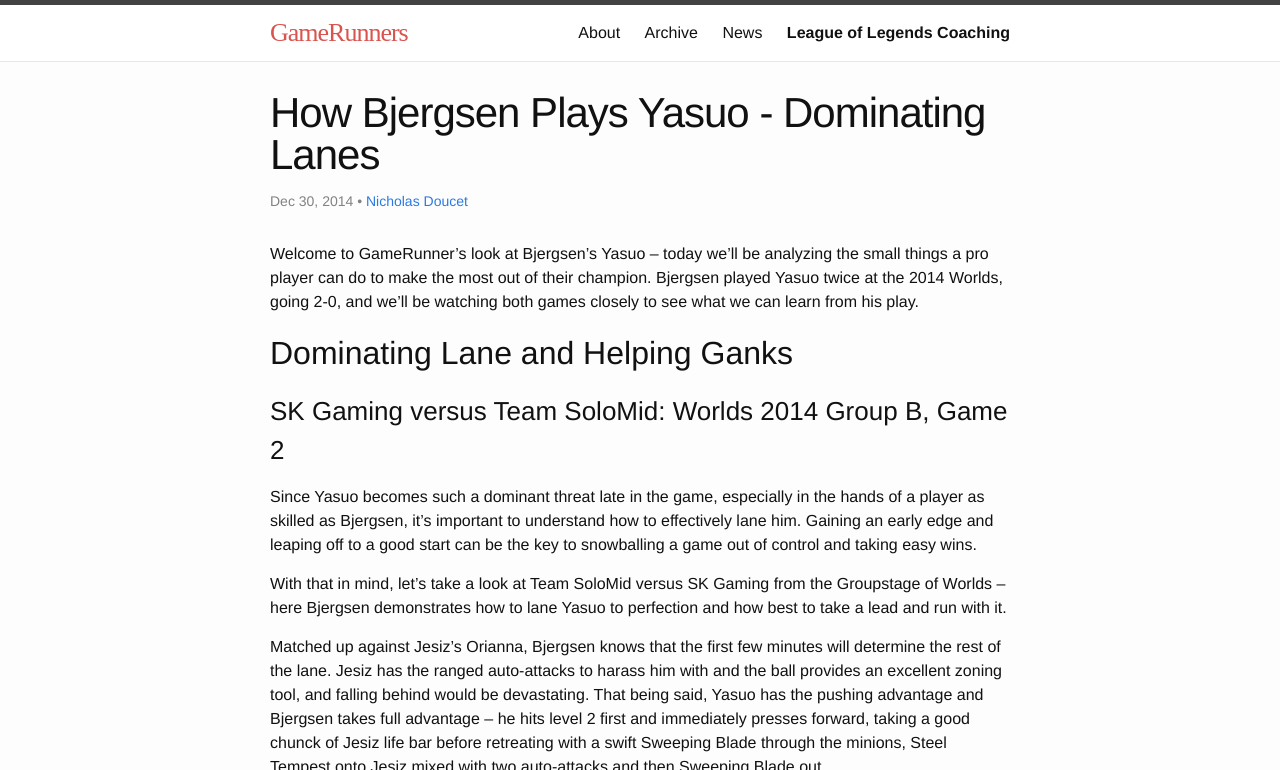
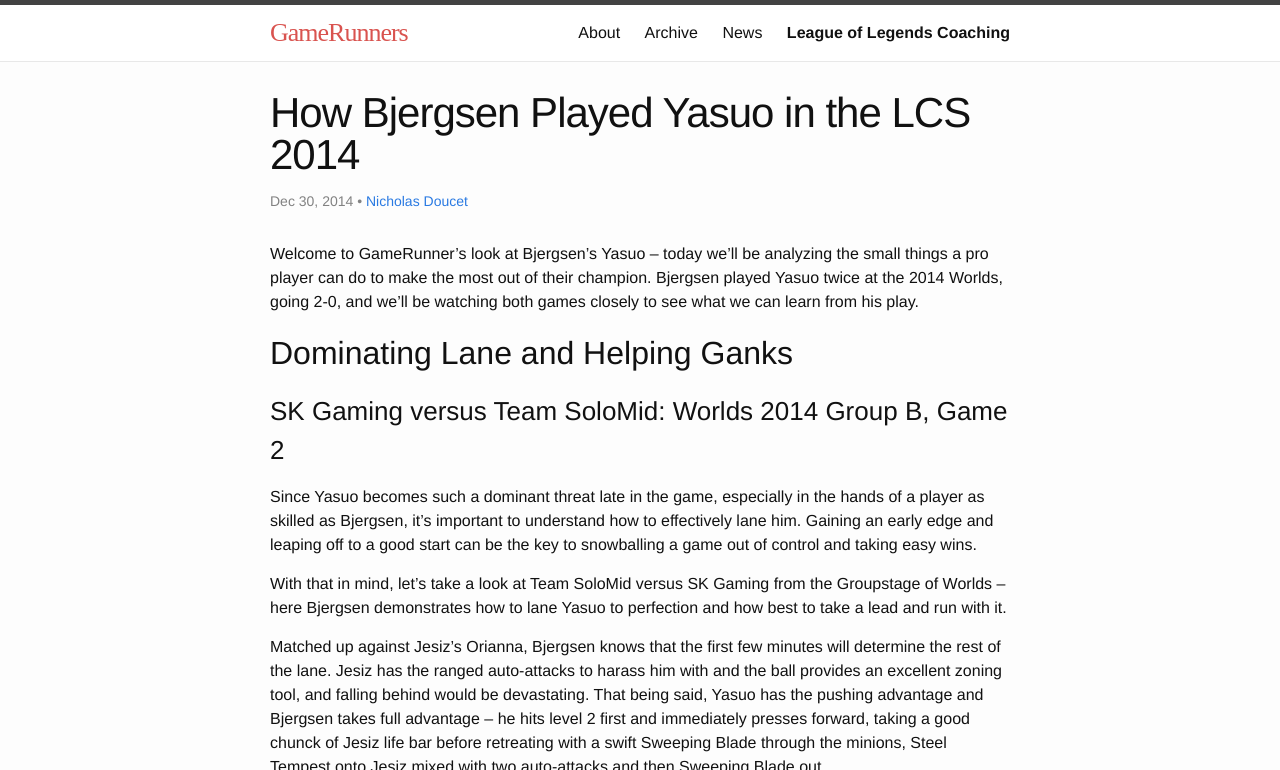
Before and after one commit to bernardjhuang/gamerunnersnews, a Jekyll site: the page built from _posts/2014-12-30-bjergsens-yasuo.md, in a window 1280 px wide and 900 px high, cut to the strip 0-770 px from the top of the window. Built offline with Jekyll 4.4.1, drawn with Linux system fonts in a browser that asks for light colours; some web fonts are replaced; comment, search, counter and statistics services are not loaded.

Commit message:
title bjergsen yasuo

```diff
--- a/_posts/2014-12-30-bjergsens-yasuo.md
+++ b/_posts/2014-12-30-bjergsens-yasuo.md
@@ -1,6 +1,6 @@
 ---
 layout: post
-title:  "How Bjergsen Plays Yasuo - Dominating Lanes"
+title:  "How Bjergsen Played Yasuo in the LCS 2014"
 description: "Since Yasuo becomes such a dominant threat late in the game, especially in the hands of a player as skilled as Bjergsen, it’s important to understand how to effectively lane him. Gaining an early edge and leaping off to a good start can be the key to snowballing a game out of control and taking easy wins. "
 excerpt: "Since Yasuo becomes such a dominant threat late in the game, especially in the hands of a player as skilled as Bjergsen, it’s important to understand how to effectively lane him. Gaining an early edge and leaping off to a good start can be the key to snowballing a game out of control and taking easy wins. "
 author: "Nicholas Doucet"
```
